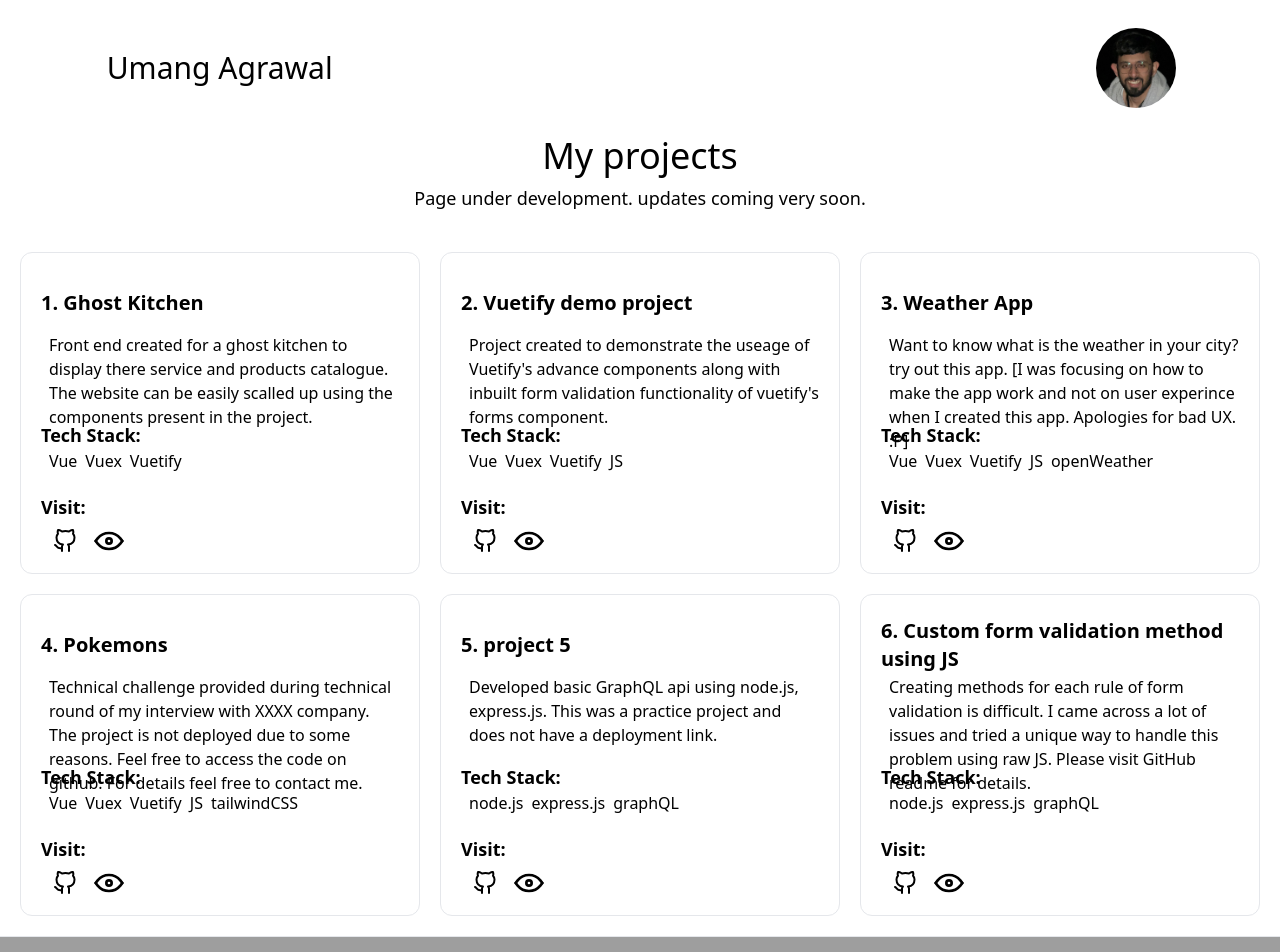
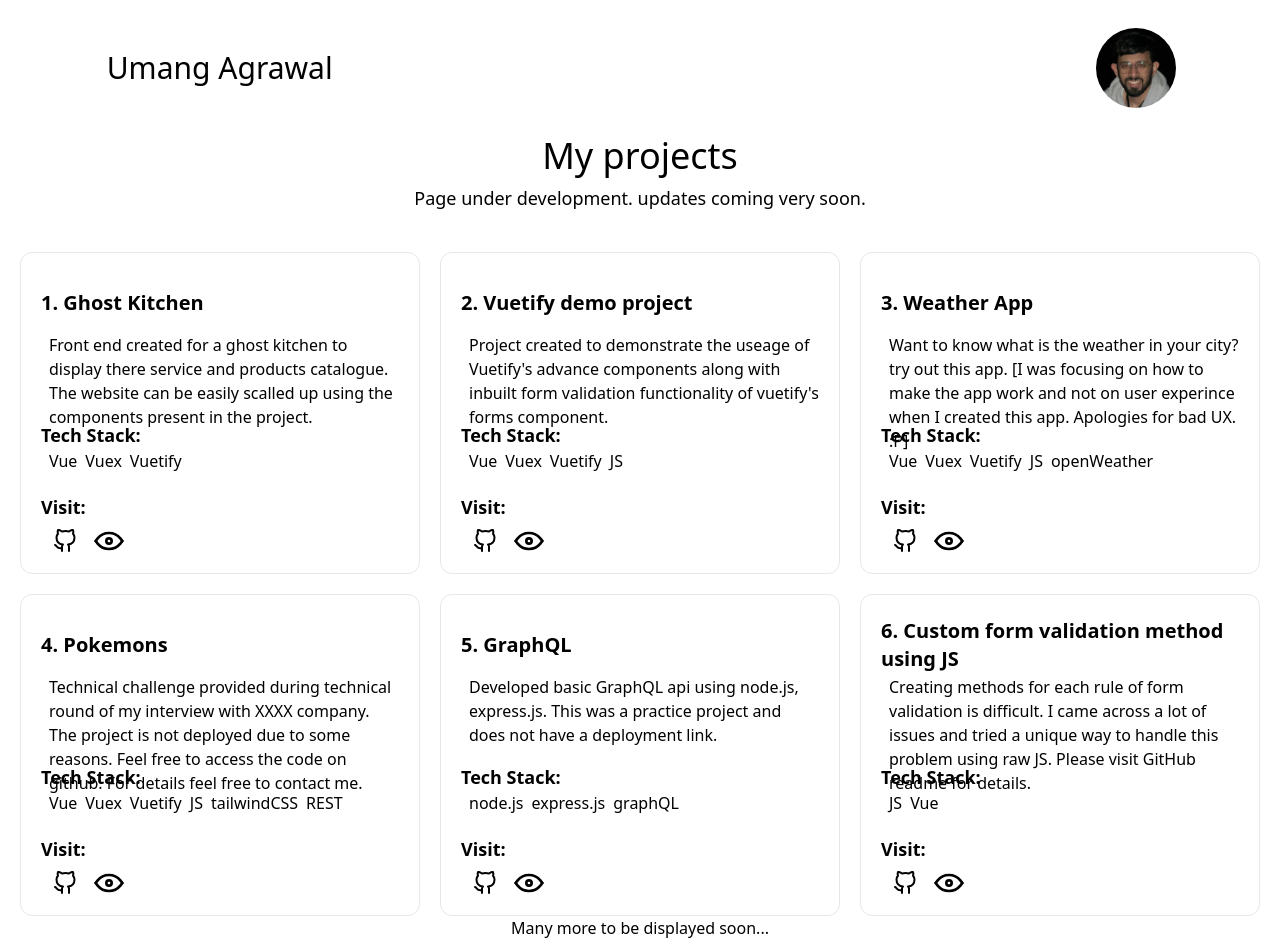
Before and after one commit to umangcodes/portfolio_project, a Vue app: page /projects in a window 1280 px wide. Shown: the top 952 px of the page. Built offline with nearby package versions, Linux system fonts and the light colour scheme; grey boxes are pictures that could not be loaded.

Commit message:
projects data modified

```diff
--- a/src/views/Projects.vue
+++ b/src/views/Projects.vue
@@ -16,6 +16,7 @@
         :projectDetails="project"
       />
     </div>
+    <p class="text-thin text-center">Many more to be displayed soon...</p>
   </div>
 </template>
 
@@ -61,11 +62,11 @@ export default {
             "Technical challenge provided during technical round of my interview with XXXX company. The project is not deployed due to some reasons. Feel free to access the code on github. For details feel free to contact me.",
           gitLink: "https://github.com/umangcodes/pokemon",
           depLink: "",
-          tech: ["Vue", "Vuex", "Vuetify", "JS", "tailwindCSS"],
+          tech: ["Vue", "Vuex", "Vuetify", "JS", "tailwindCSS", "REST"],
         },
         {
           id: "5",
-          title: "project 5",
+          title: "GraphQL",
           description:
             "Developed basic GraphQL api using node.js, express.js. This was a practice project and does not have a deployment link.",
           gitLink: "https://github.com/umangcodes/graphql",
@@ -77,9 +78,9 @@ export default {
           title: "Custom form validation method using JS",
           description:
             "Creating methods for each rule of form validation is difficult. I came across a lot of issues and tried a unique way to handle this problem using raw JS. Please visit GitHub readme for details.",
-          gitLink: "https://github.com/umangcodes/graphql",
-          depLink: "",
-          tech: ["node.js", "express.js", "graphQL"],
+          gitLink: "https://github.com/umangcodes/custom-form-validation",
+          depLink: "https://e-commerce-1-5gnz3ug0w-umangcodes.vercel.app/",
+          tech: ["JS", "Vue"],
         },
       ],
     };
```
